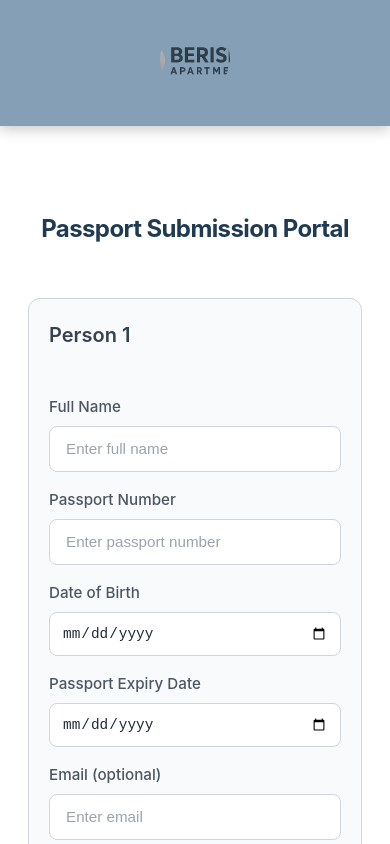
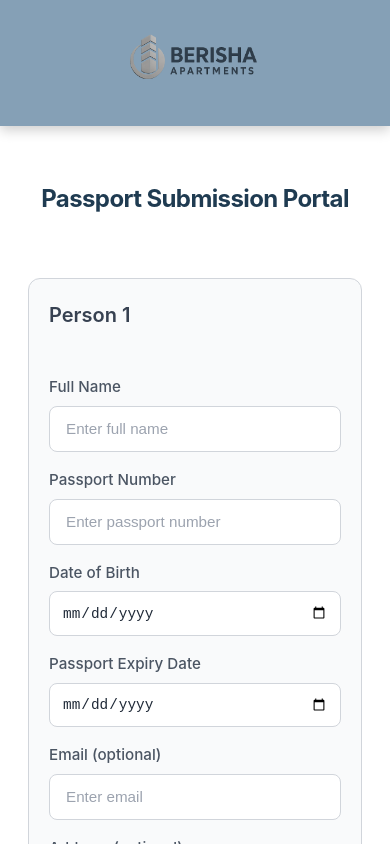
Before and after one commit to engjellberisha17/passport-app-berishaapartments, a Next.js app: page / in a window 390 px wide. Shown: the top 844 px of the page. Built offline with nearby package versions, Linux system fonts and the light colour scheme; no server answers.

Commit message:
css update

```diff
--- a/src/app/page.module.css
+++ b/src/app/page.module.css
@@ -22,14 +22,15 @@
   font-size: 2.5rem;
   font-weight: 700;
   letter-spacing: -0.025em;
-  margin-bottom: 50px;
+  margin-bottom: 60px;
+  margin-top: 10px;
 }
 
 /* Container */
 .container {
   padding: 2rem;
   max-width: 1000px;
-  margin: 2.5rem auto;
+  margin: 1rem auto;
   background: #ffffff;
   border-radius: 16px;
 }
@@ -139,7 +140,7 @@
     font-size: 1.75rem;
   }
   .logo {
-    width: 70px;
+    width: 150px;
     height: 70px;
   }
   .container {
```
